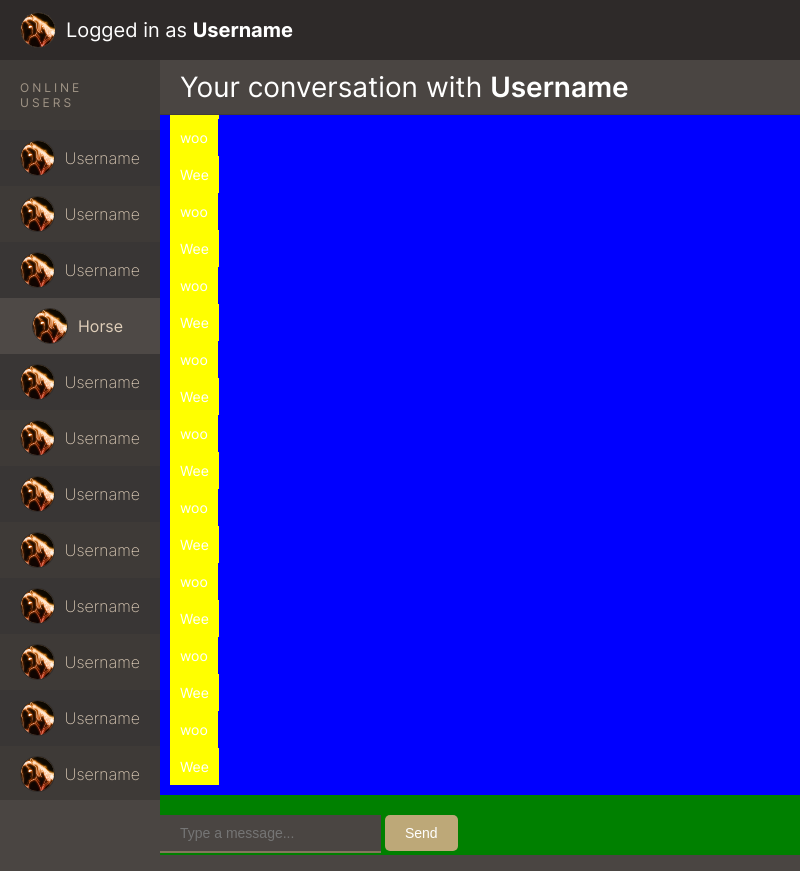
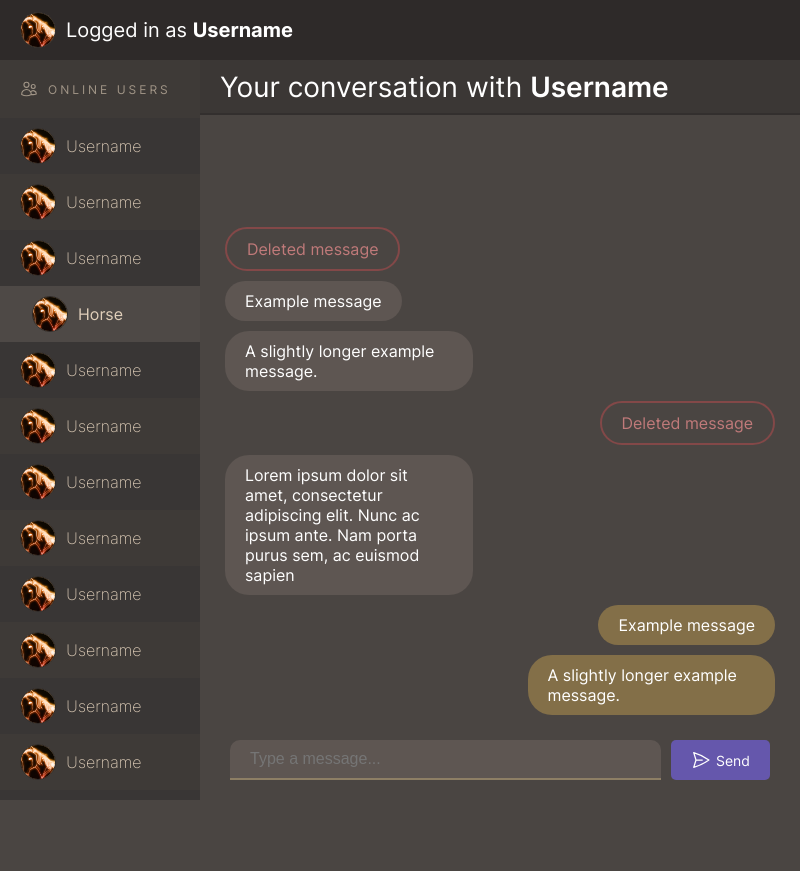
Before and after one commit to rsclip/CS-Project, an Electron app: page client/index.html in a window 800 px wide. After the commit the page ends 800 px from the top, so only its background shows below. Drawn offline with Linux system fonts and the light colour scheme.

Commit message:
Create messages log

```diff
--- a/client/css/chat_screen.css
+++ b/client/css/chat_screen.css
@@ -76,6 +76,15 @@ img.profilePicture {
     font-weight: 400;
     text-transform: uppercase;
     letter-spacing: 3px;
+    display: flex;
+    align-items: center;
+    justify-content: left;
+    gap: 10px;
+}
+
+#onlineUsers .onlineUserLabel .icon {
+    width: 18px;
+    height: 18px;
 }
 
 #onlineUsersList {
@@ -122,27 +131,6 @@ img.profilePicture {
     font-weight: 400;
 }
 
-#conversation {
-    display: flex;
-    flex-direction: column;
-    position: relative;
-    width: 100%;
-}
-
-#conversation .convoLabel {
-    width: 100%;
-    margin: 0;
-    box-sizing: border-box;
-    padding: 10px 20px;
-    font-weight: 400;
-    font-size: 28px;
-    border-bottom: 1px solid rgba(0, 0, 0, 0.141);
-}
-
-#currentUser {
-    font-weight: 600;
-}
-
 .overlay {
     position: relative;
 }
@@ -155,31 +143,135 @@ img.profilePicture {
     width: 100%;
 }
 
+#conversation {
+    overflow-y: auto;
+    width: 75%;
+    height: 100%;
+    max-height: 100%;
+}
+
+#conversation .convoLabel {
+    width: 100%;
+    height: 55px;
+    margin: 0;
+    box-sizing: border-box;
+    padding: 10px 20px;
+    font-weight: 400;
+    font-size: 28px;
+    border-bottom: 2px solid rgba(0, 0, 0, 0.141);
+    background-color: rgba(0, 0, 0, 0.2);
+}
+
+#currentUser {
+    font-weight: 600;
+}
+
 #conversation .chatLog {
-    background-color: red;
-    width: 100%;
-    height: 100%;
-    display: grid;
-    grid-template-rows: 1fr 60px;
+    height: calc(100% - 55px);
+    display: flex;
+    flex-direction: column;
 }
 
 #conversation .chatLog .messages {
-    background-color: blue;
+    flex: 10;
     overflow-y: scroll;
     display: flex;
     flex-direction: column-reverse;
-    padding: 10px;
+    padding: 0 25px;
     box-sizing: border-box;
-    max-height: 100%;
+    background-color: #4A4542;
+    transition: 0.2s ease;
+}
+
+#conversation .chatLog .messages .message {
+    display: inline-flex;
+    margin: 5px 0;
+    border-radius: 24px;
+    width: fit-content;
+    max-width: 45%;
+    transition: 0.2s ease;
+}
+
+#conversation .chatLog .messages .message .messageContent {
+    padding: 10px 20px;
+    border-radius: 24px;
+    font-size: 16px;
+    font-weight: 400;
+    display: inline-block;
+    width: auto;
+    transition: 0.2s ease;
+}
+
+#conversation .chatLog .messages .message.incoming {
+    align-self: flex-start;
+}
+
+#conversation .chatLog .messages .message.incoming:not(.deleted) {
+    background-color: #5E5652;
+}
+
+#conversation .chatLog .messages .message.outgoing {
+    align-self: flex-end;
+}
+
+#conversation .chatLog .messages .message.outgoing:not(.deleted) {
+    background-color: #836F48;
 }
 
 #conversation .chatLog .messageBox {
-    background-color: green;
+    display: flex;
+    align-items: center;
+    justify-content: space-between;
+    padding: 0 30px;
+    flex: 1;
 }
 
-#conversation .chatLog .messages .message {
-    background-color: yellow;
-    display: inline-flex;
-    width: fit-content;
-    padding: 10px;
+#conversation .chatLog .messages .message.deleted .messageContent::before {
+    content: "Deleted message";
 }
+
+#conversation .chatLog .messages .message.deleted .messageContent {
+    background-color: transparent;
+    border: 2px solid #834848;
+    border-radius: 24px;
+    color: #C07A7A;
+}
+
+#conversation .chatLog .messageBox input {
+    flex: 8;
+    border-top-left-radius: 10px;
+    border-top-right-radius: 10px;
+    background-color: #5E5652;
+    font-size: 16px;
+}
+
+#conversation .chatLog .messageBox button {
+    flex: 1;
+    margin-left: 10px;
+    background-color: #6557ac;
+    display: flex;
+    align-items: center;
+    justify-content: center;
+    gap: 5px;
+}
+
+#conversation .chatLog .messageBox button:hover {
+    background-color: #7a6cc0;
+}
+
+#conversation .chatLog .messageBox button:active {
+    background-color: #4d3f8a;
+}
+
+#conversation .chatLog .messageBox button:focus {
+    outline: none;
+}
+
+#conversation .chatLog .messageBox button:disabled {
+    background-color: #4d3f8a;
+}
+
+#conversation .chatLog .messageBox button svg {
+    width: 20px;
+    height: 20px;
+}
--- a/client/css/styles.css
+++ b/client/css/styles.css
@@ -57,6 +57,7 @@ button {
     padding: 10px 20px;
     font-size: 1em;
     transition: 0.2s ease;
+    font-family: 'Inter', sans-serif;
     cursor: pointer;
 }
 
@@ -150,3 +151,25 @@ select:focus {
 .page.hidden {
     display: none !important;
 }
+
+/* Scrollbar */
+/* Firefox */
+* {
+    scrollbar-width: thin;
+    scrollbar-color: #494241 #282828;
+}
+
+/* Chrome, Edge, and Safari */
+*::-webkit-scrollbar {
+    width: 10px;
+}
+
+*::-webkit-scrollbar-track {
+    background: #282828;
+}
+
+*::-webkit-scrollbar-thumb {
+    background-color: #5e5351;
+    border-radius: 10px;
+    border: 0px none #ffffff;
+}
--- a/client/index.html
+++ b/client/index.html
@@ -54,7 +54,12 @@
 
             <div class="chatContainer">
                 <div class="pane" id="onlineUsers">
-                    <h4 class="onlineUserLabel">Online users</h4>
+                    <h4 class="onlineUserLabel">
+                        <svg class="icon" xmlns="http://www.w3.org/2000/svg" fill="none" viewBox="0 0 24 24" stroke-width="1.5" stroke="currentColor" class="w-6 h-6">
+                            <path stroke-linecap="round" stroke-linejoin="round" d="M15 19.128a9.38 9.38 0 002.625.372 9.337 9.337 0 004.121-.952 4.125 4.125 0 00-7.533-2.493M15 19.128v-.003c0-1.113-.285-2.16-.786-3.07M15 19.128v.106A12.318 12.318 0 018.624 21c-2.331 0-4.512-.645-6.374-1.766l-.001-.109a6.375 6.375 0 0111.964-3.07M12 6.375a3.375 3.375 0 11-6.75 0 3.375 3.375 0 016.75 0zm8.25 2.25a2.625 2.625 0 11-5.25 0 2.625 2.625 0 015.25 0z" />
+                          </svg>
+
+                        Online users</h4>
                     <div id="onlineUsersList">
                         <div class="onlineUser">
                             <div class="userDetails">
@@ -184,63 +189,36 @@
                     <h2 class="convoLabel">Your conversation with <span id="currentUser">Username</span></h2>
                     <div class="chatLog overlayISDIDSABLED========================================">
                         <div class="messages">
-                            <div class="message incoming">
-                                <div class="messageContent">Wee</div>
+                            <div class="message outgoing">
+                                <div class="messageContent">A slightly longer example message.</div>
                             </div>
                             <div class="message outgoing">
-                                <div class="messageContent">woo</div>
-                            </div><div class="message incoming">
-                                <div class="messageContent">Wee</div>
-                            </div>
-                            <div class="message outgoing">
-                                <div class="messageContent">woo</div>
+                                <div class="messageContent">Example message</div>
                             </div>
                             <div class="message incoming">
-                                <div class="messageContent">Wee</div>
+                                <div class="messageContent">Lorem ipsum dolor sit amet, consectetur adipiscing elit. Nunc ac ipsum ante. Nam porta purus sem, ac euismod sapien</div>
                             </div>
-                            <div class="message outgoing">
-                                <div class="messageContent">woo</div>
+                            <div class="message outgoing deleted">
+                                <div class="messageContent"></div>
                             </div>
                             <div class="message incoming">
-                                <div class="messageContent">Wee</div>
-                            </div>
-                            <div class="message outgoing">
-                                <div class="messageContent">woo</div>
+                                <div class="messageContent">A slightly longer example message.</div>
                             </div>
                             <div class="message incoming">
-                                <div class="messageContent">Wee</div>
+                                <div class="messageContent">Example message</div>
                             </div>
-                            <div class="message outgoing">
-                                <div class="messageContent">woo</div>
+                            <div class="message incoming deleted">
+                                <div class="messageContent"></div>
                             </div>
-                            <div class="message incoming">
-                                <div class="messageContent">Wee</div>
-                            </div><div class="message outgoing">
-                                <div class="messageContent">woo</div>
-                            </div>
-                            <div class="message incoming">
-                                <div class="messageContent">Wee</div>
-                            </div><div class="message outgoing">
-                                <div class="messageContent">woo</div>
-                            </div>
-                            <div class="message incoming">
-                                <div class="messageContent">Wee</div>
-                            </div><div class="message outgoing">
-                                <div class="messageContent">woo</div>
-                            </div>
-                            <div class="message incoming">
-                                <div class="messageContent">Wee</div>
-                            </div><div class="message outgoing">
-                                <div class="messageContent">woo</div>
-                            </div>
-                            <div class="message incoming">
-                                <div class="messageContent">Wee</div>
-                            </div>
-
                         </div>
                         <div class="messageBox">
-                            <input id="messageInput" type="text" placeholder="Type a message...">
-                            <button id="sendMessage">Send</button>
+                            <input id="messageInput" type="text" placeholder="Type a message..." spellcheck="false" maxlength="320">
+                            <button id="sendMessage">
+                                <svg class="icon" xmlns="http://www.w3.org/2000/svg" fill="none" viewBox="0 0 24 24" stroke-width="1.5" stroke="currentColor" class="w-6 h-6">
+                                    <path stroke-linecap="round" stroke-linejoin="round" d="M6 12L3.269 3.126A59.768 59.768 0 0121.485 12 59.77 59.77 0 013.27 20.876L5.999 12zm0 0h7.5" />
+                                  </svg>
+
+                                Send</button>
                         </div>
                     </div>
                 </div>
```
